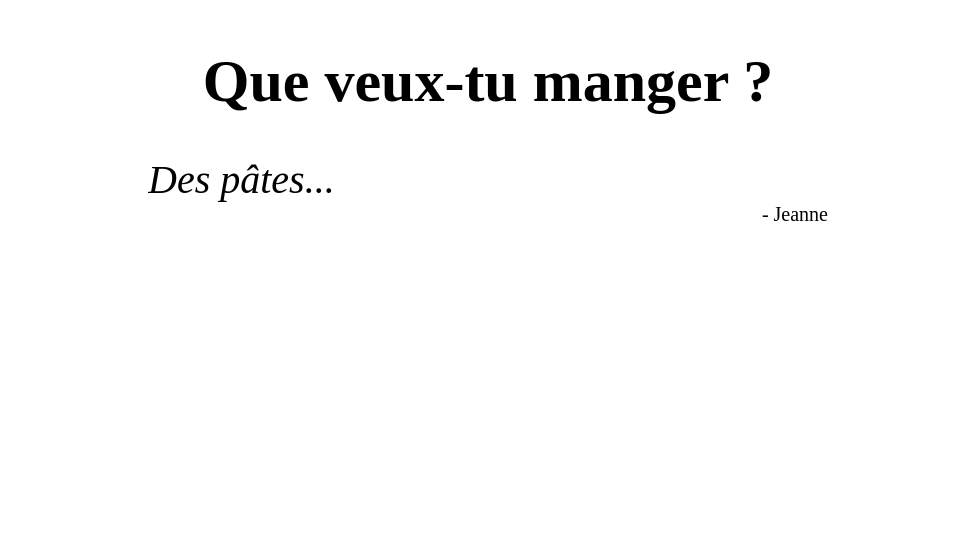
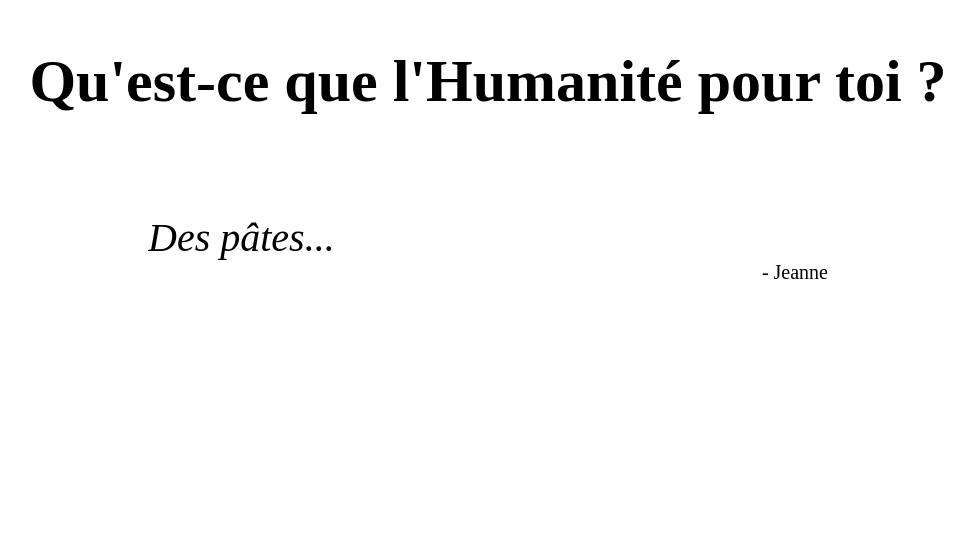
Before and after one commit to madewild/text-carousel, a plain HTML site: page index.html in a window 1280 px wide. Shown: the part 291-828 px from the top of the page, without its empty margins (152-1126 px from the left). Drawn offline with Linux system fonts and the light colour scheme.

Commit message:
dialogue

```diff
--- a/index.html
+++ b/index.html
@@ -1,6 +1,6 @@
 <html>
 <head>
-<title>À table !</title>
+<title>Dialogues en humanité</title>
 <meta charset="utf-8">
 <link href="style.css" rel="stylesheet" type="text/css">
 </head>
@@ -15,7 +15,8 @@
 <p>&nbsp;</p>
 <p>&nbsp;</p>
 
-<h1>Que veux-tu manger ?</h1>
+<h1>Qu'est-ce que l'Humanité pour toi ?</h1>
+<p>&nbsp;</p>
 <div class="content-slider">
   <div class="slider">
     <div class="mask">
```
